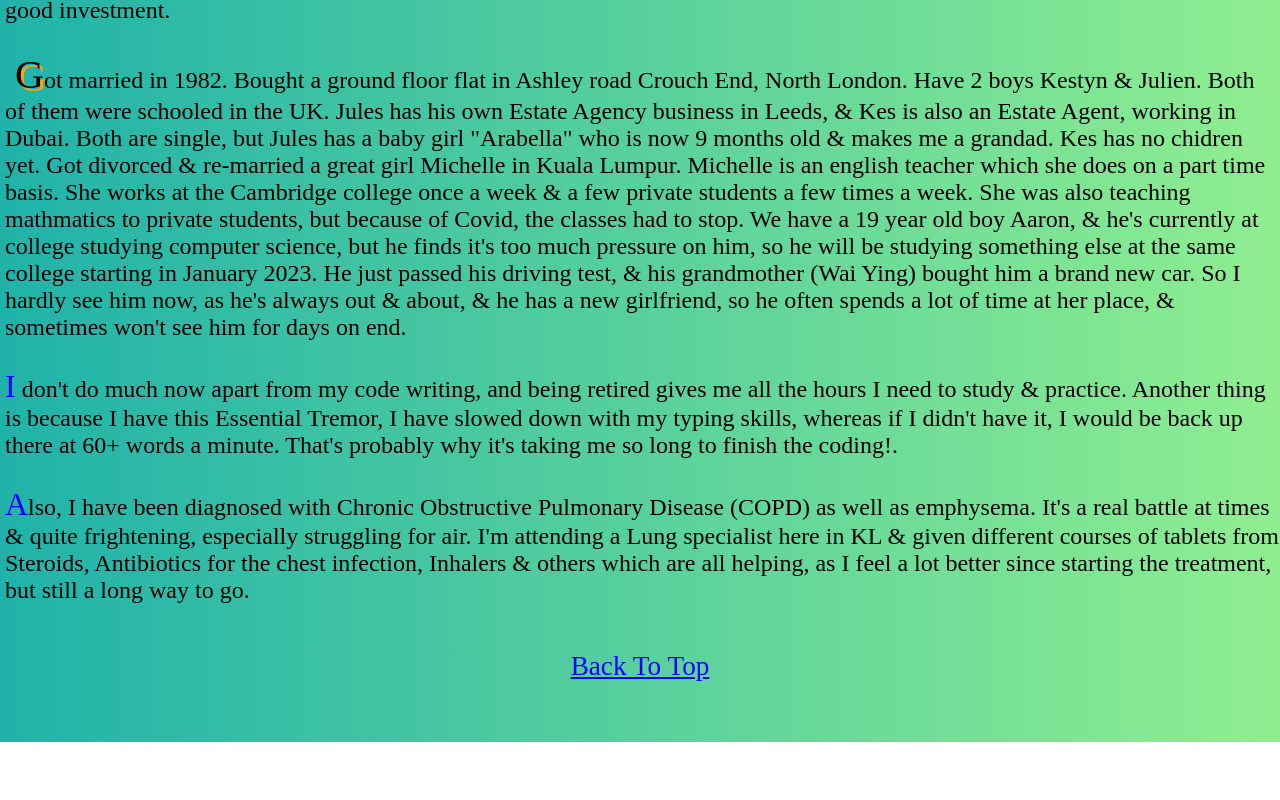
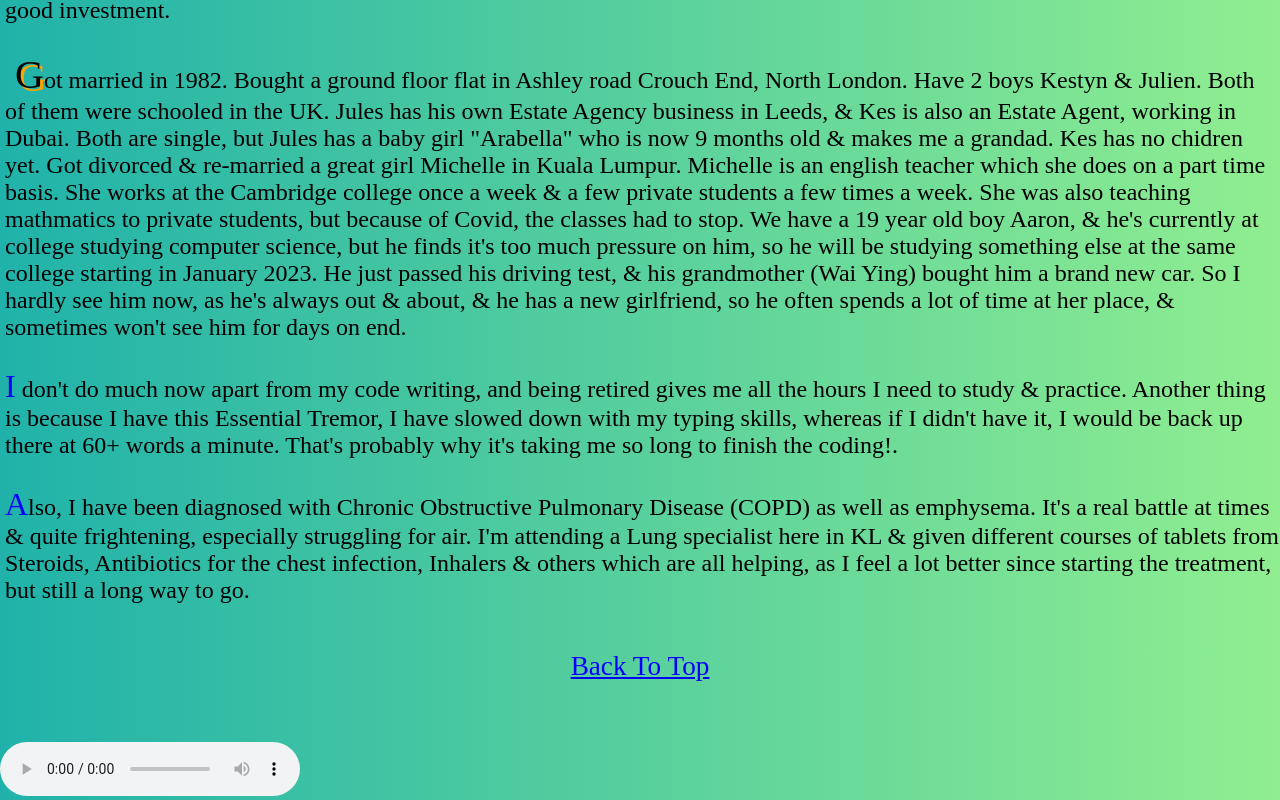
Before and after one commit to garypow/garypow.github.io, a plain HTML site: page index.html in a window 1280 px wide. Shown: the part 4685-5485 px from the top of the page. Before the commit the page ends 5427 px from the top, so only its background shows below. Drawn offline with Linux system fonts and the light colour scheme; a script that the page names is missing.

Commit message:
Update index.html

```diff
--- a/index.html
+++ b/index.html
@@ -450,6 +450,10 @@ Always In Our Thoughts
 </div> <!-- "hover_over_saoranje_11" -->
 
 
+<audio controls>
+  <source src="https://www.amoyshare.com/free-mp3-finder-online-5/?v=daydream%20believer&t=youtube" type="audio/mpeg">
+  Your browser does not support the audio element.
+</audio>
 
 
 
```
